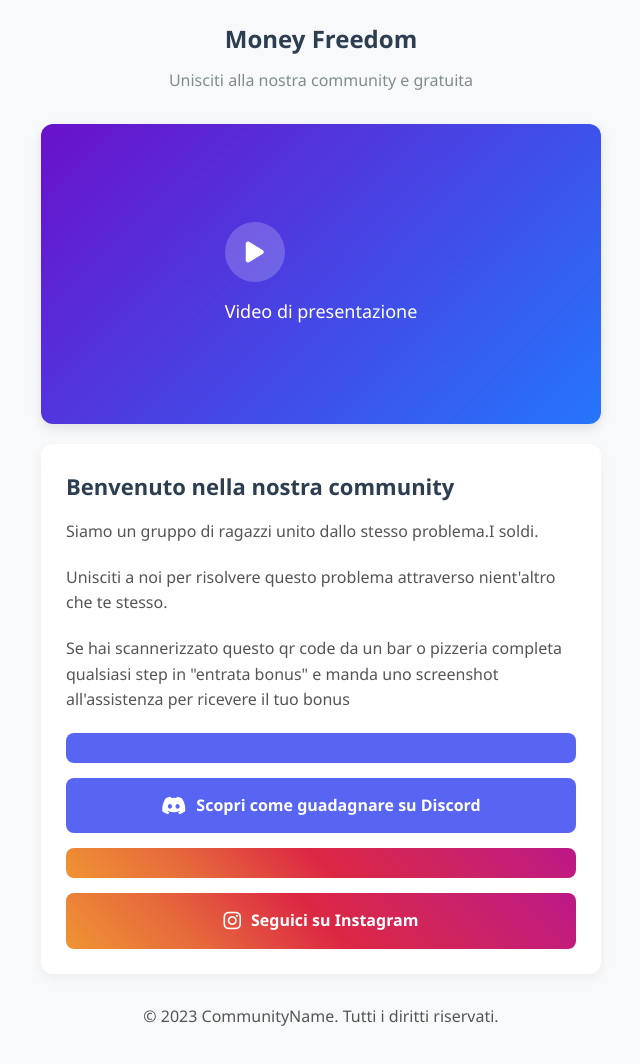
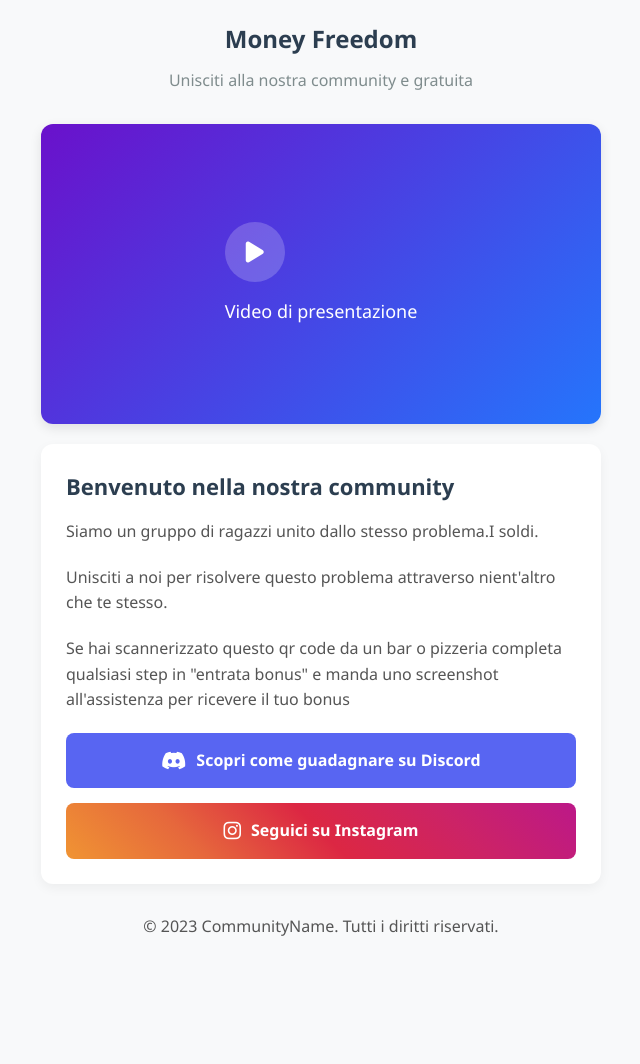
Before and after one commit to MoneyFreedomWeb/MoneyFreedomSite, a plain HTML site: page index.html in a window 1280 px wide. Shown: the whole page, without its empty margins (319-959 px from the left). After the commit the page ends 980 px from the top, so only its background shows below. Drawn offline with Linux system fonts and the light colour scheme.

Commit message:
Update index.html

```diff
--- a/index.html
+++ b/index.html
@@ -179,11 +179,11 @@
             <p>Se hai scannerizzato questo qr code da un bar o pizzeria completa qualsiasi step in "entrata bonus" e manda uno screenshot all'assistenza per ricevere il tuo bonus</p>
 
             <div class="cta-buttons">
-                <a href="#" class="btn btn-discord">
+
                 <a href="https://discord.gg/Grn276Cke7" class="btn btn-discord">
                     <i class="fab fa-discord"></i> Scopri come guadagnare su Discord
                 </a>
-                <a href="#" class="btn btn-instagram">
+
                 <a href="https://www.instagram.com/money_freedom_k?igsh=bmF0OXBmaWh2Nm1r&utm_source=qr" class="btn btn-instagram">
                     <i class="fab fa-instagram"></i> Seguici su Instagram
                 </a>
```
